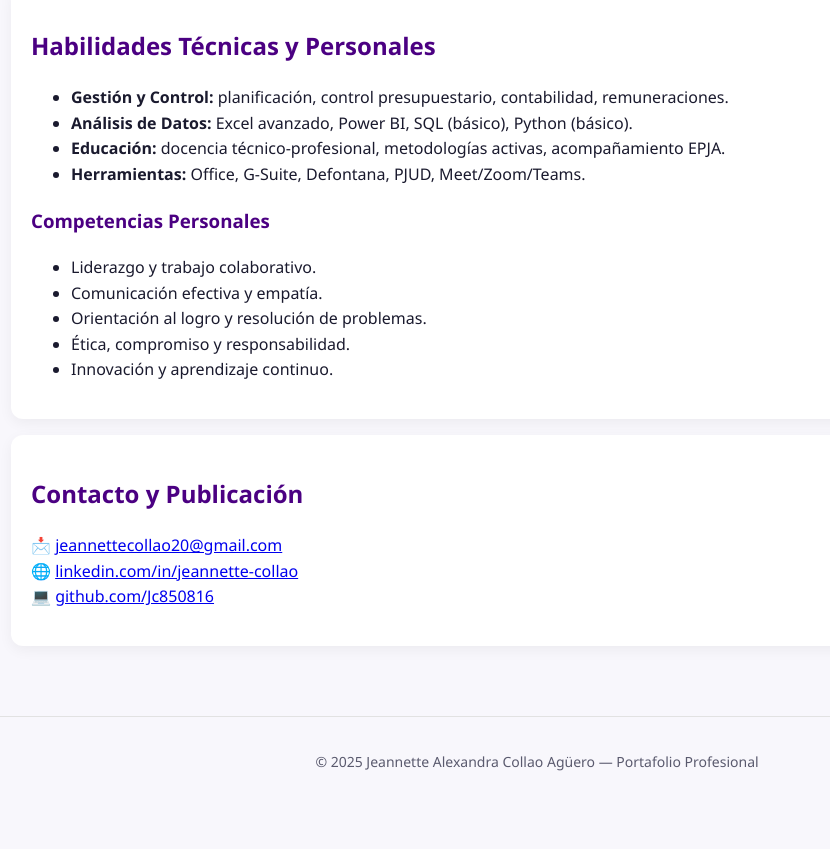
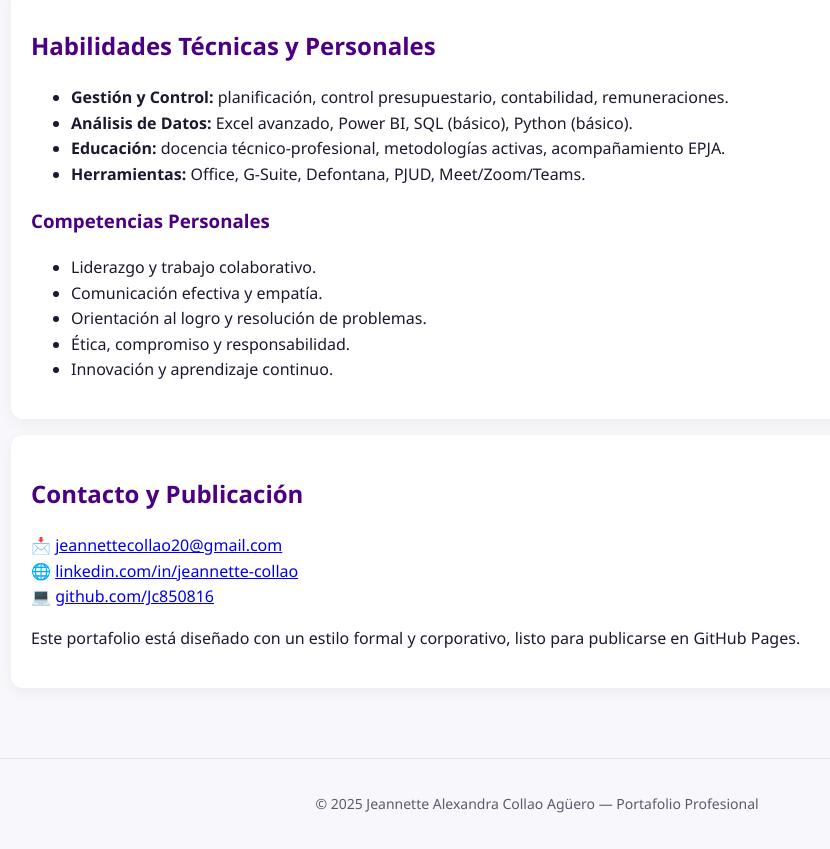
Before and after one commit to Jc850816/Jeannete-Collao-Portafolio, a plain HTML site: page index.html in a window 1280 px wide. Shown: the part 1685-2534 px from the top of the page, without its empty margins (103-933 px from the left). Before the commit the page ends 2492 px from the top, so only its background shows below. Drawn offline with Linux system fonts and the light colour scheme.

Commit message:
Add files via upload

```diff
--- a/index.html
+++ b/index.html
@@ -113,6 +113,8 @@
       <p>📩 <a href="mailto:jeannettecollao20@gmail.com">jeannettecollao20@gmail.com</a><br>
          🌐 <a href="https://www.linkedin.com/in/jeannette-collao" target="_blank">linkedin.com/in/jeannette-collao</a><br>
          💻 <a href="https://github.com/Jc850816" target="_blank">github.com/Jc850816</a></p>
+      <p>Este portafolio está diseñado con un estilo formal y corporativo, listo para publicarse en GitHub Pages.</p>
+    </section>
 
   </main>
 
```
